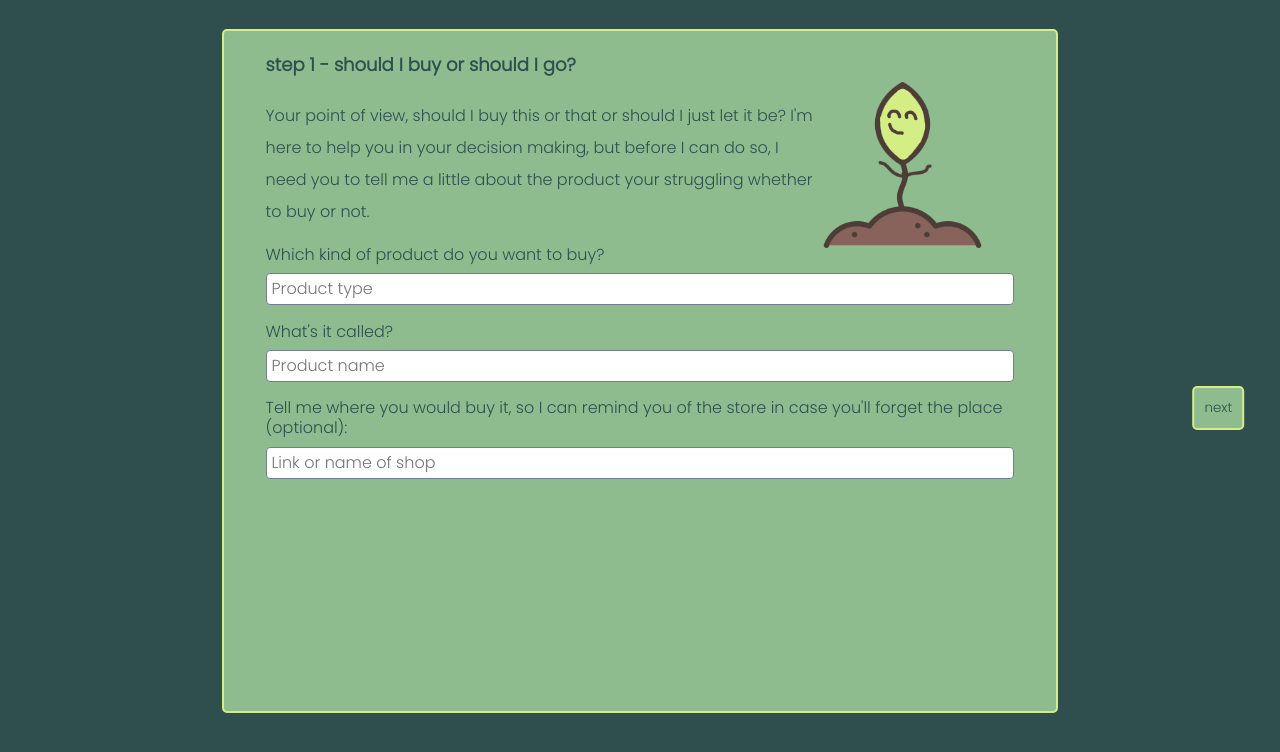
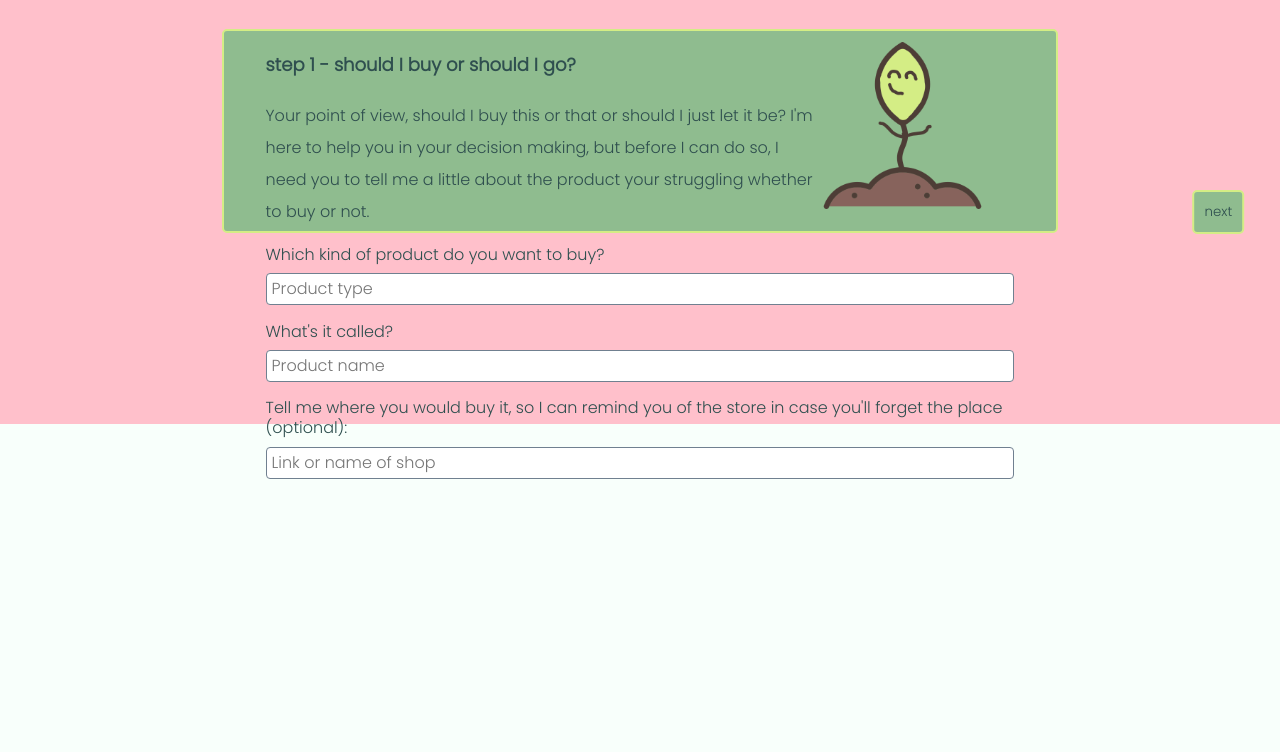
Before and after one commit to emmy2397/sustainable-tech-project, a React (Create React App) app: page / in a window 1280 px wide. Shown: the top 752 px of the page. Built offline with nearby package versions, Linux system fonts and the light colour scheme.

Commit message:
stuck-in-design-short-pause

```diff
--- a/src/Products.css
+++ b/src/Products.css
@@ -1,8 +1,14 @@
 @import url('https://fonts.googleapis.com/css2?family=Poppins:wght@300&display=swap');
+
+html {
+    height: 100%
+}
 
 body {
     font-family: 'Poppins', sans-serif;
     background-color: rgba(181, 255, 218, 0.082);
+    height: 100%;
+    width: 100%;
 }
 
 h2 {
@@ -103,10 +109,15 @@ nav {
 
 /*Form*/
 
+
+#div-form {
+    height: 50%;
+}
+
 .productForm.product-layout {
-    background-color: darkslategray;
+    background-color: pink;
     width: auto;
-    height: 99vh;
+    height: 50vh;
     margin: 0;
 }
 
@@ -125,7 +136,7 @@ form {
     color: darkslategray;
     width: 65vw;
     margin: 2% auto 2% auto;
-    height: 85vh;
+    height: 100%;
 }
 
 input {
@@ -193,7 +204,7 @@ select {
     border: 2px solid #d4ed85;
     border-radius: 5px;
     color: darkslategray;
-
+    position: absolute;
 }
 
 .previous.form-navs {
@@ -239,7 +250,7 @@ button {
     background: none;
     border: none;
     width: auto;
-    height: 85vh;
+    height: 60%;
     padding: 0;
     margin: 0;
 }
@@ -254,7 +265,7 @@ button {
     background: none;
     border: none;
     width: auto;
-    height: 85vh;
+    height: auto;
     padding: 0;
     margin: 0;
 }
@@ -265,7 +276,7 @@ button {
     background: none;
     border: none;
     width: auto;
-    height: 85vh;
+    height: auto;
     padding: 0;
     margin: 0;
 }
@@ -276,7 +287,7 @@ button {
     background: none;
     border: none;
     width: auto;
-    height: 85vh;
+    height: auto;
     padding: 0;
     margin: 0;
 }
--- a/src/addProduct.js
+++ b/src/addProduct.js
@@ -108,7 +108,7 @@ handleSubmit =(e) => {
 
 render() {
     return (
-        <div>
+        <div id="div-form">
             <FormNavs formNavs={this.formNavs}/>
             {/*It would be cool if all the first 6 inputs (before the submit-button) would be required. I've only found a simple way for the number/price input*/}
 
@@ -126,7 +126,7 @@ render() {
 
                         <label htmlFor="name">Tell me where you would buy it, so I can remind you of the store in case you'll forget the place (optional):</label>
                         <input type="text" id="shop" placeholder="Link or name of shop" onChange={this.handleChange}/>
-                        <br/><br/>
+
                         {/*No submit button here, because we just want to go to "next", right?*/}
                     </div>
 
--- a/style.css
+++ b/style.css
@@ -319,6 +319,7 @@ iframe {
 
 }
 
+
 /*Contact Form: Linked to Products.css*/
 #email_form {
     height: 25%;
--- a/subpages/form.html
+++ b/subpages/form.html
@@ -19,7 +19,7 @@
                 </ul>
             </nav>
     </header>
-    <main>
+    <main   id="iframe-cont">
         <iframe src="http://localhost:3000" scrolling="no"><iframe></iframe>
     </main>
     <footer>
```
